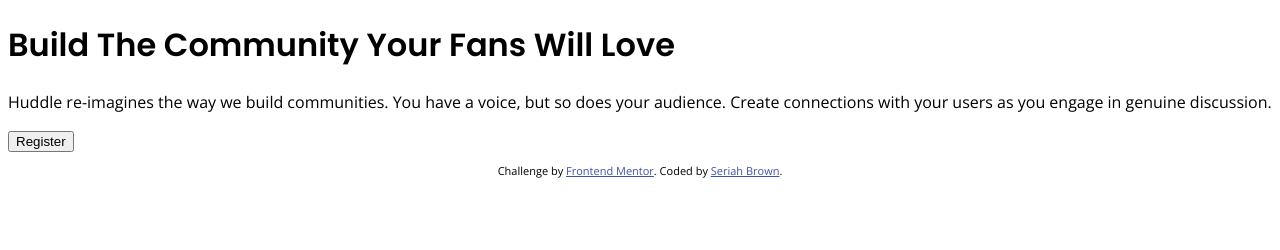
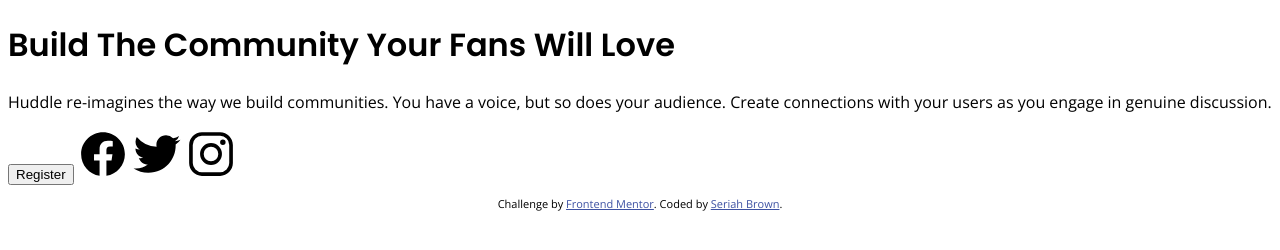
Before and after one commit to seriahbrown/HuddleLanding, a plain HTML site: page index.html in a window 1280 px wide. Drawn offline with nearby package versions, Linux system fonts and the light colour scheme; files that its build step writes are made by us from their sources.

Commit message:
Update index.html

```diff
--- a/index.html
+++ b/index.html
@@ -27,10 +27,17 @@
   <button>Register</button>
 
   <ion-icon name="logo-facebook">
-    <img src=""
+    <img src="Logos\logo-facebook.svg" alt="Link to Facebook" width="50px" height="50px">
   </ion-icon>
-  <ion-icon name="logo-twitter"></ion-icon>
-  <ion-icon name="logo-instagram"></ion-icon>
+
+  <ion-icon name="logo-twitter">
+    <img src="Logos\logo-twitter.svg" alt="Link to Twitter" width="50px" height="50px">
+  </ion-icon>
+
+
+  <ion-icon name="logo-instagram">
+    <img src="Logos\logo-instagram.svg" alt="Link to Instagram" width="50px" height="50px">
+  </ion-icon>
 
   <footer>
     <p class="attribution">
```
